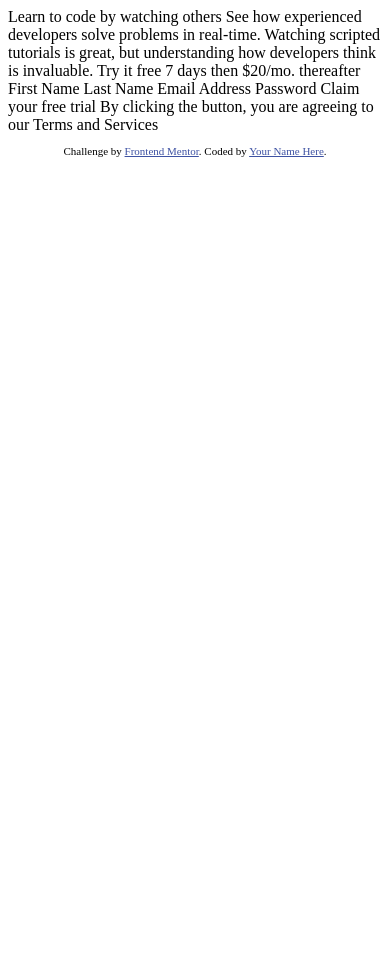
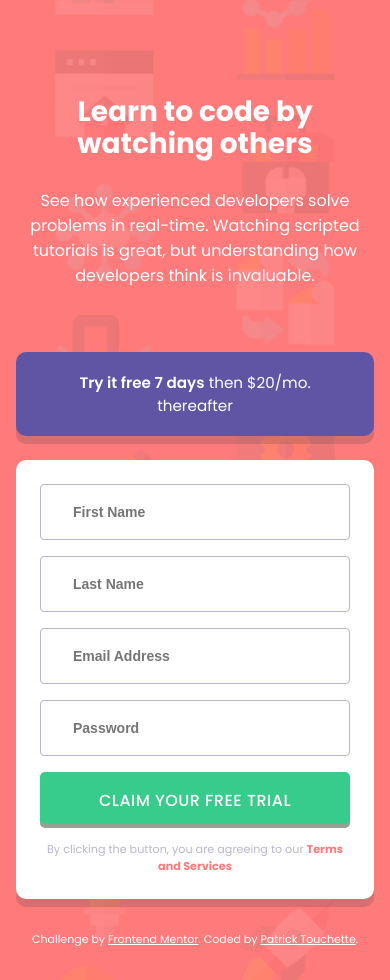
Before and after one commit to patricktouchette/frontendmentor, a plain HTML site: page 08-intro-component-with-signup-form/index.html in a window 390 px wide. Before the commit the page ends 844 px from the top, so only its background shows below. Drawn offline with Linux system fonts and the light colour scheme.

Commit message:
Challenge 08 completed

```diff
--- a/08-intro-component-with-signup-form/index.html
+++ b/08-intro-component-with-signup-form/index.html
@@ -1,42 +1,96 @@
 <!DOCTYPE html>
 <html lang="en">
   <head>
-  <meta charset="UTF-8">
-  <meta name="viewport" content="width=device-width, initial-scale=1.0"> <!-- displays site properly based on user's device -->
+    <meta charset="UTF-8" />
+    <meta name="viewport" content="width=device-width, initial-scale=1.0" />
 
-  <link rel="icon" type="image/png" sizes="32x32" href="./images/favicon-32x32.png">
+    <link
+      rel="icon"
+      type="image/png"
+      sizes="32x32"
+      href="./images/favicon-32x32.png"
+    />
 
     <title>Frontend Mentor | Intro component with sign up form</title>
 
-  <!-- Feel free to remove these styles or customise in your own stylesheet 👍 -->
-  <style>
-    .attribution { font-size: 11px; text-align: center; }
-    .attribution a { color: hsl(228, 45%, 44%); }
-  </style>
+    <link rel="stylesheet" href="./scss/main.css" />
   </head>
   <body>
+    <div class="wrapper" id="wrapper">
+      <!-- <div id="design"></div> -->
+      <!-- <div id="line"></div> -->
 
-  Learn to code by watching others
+      <section class="blurb">
+        <h1>Learn to code by watching others</h1>
 
-  See how experienced developers solve problems in real-time. Watching scripted tutorials is great,
-  but understanding how developers think is invaluable.
+        <p>
+          See how experienced developers solve problems in real-time. Watching
+          scripted tutorials is great, but understanding how developers think is
+          invaluable.
+        </p>
+      </section>
 
-  Try it free 7 days then $20/mo. thereafter
+      <div class="signup">
+        <button class="btn btn-secondary">
+          <span>Try it free 7 days</span> then $20/mo. thereafter
+        </button>
 
-  First Name
-  Last Name
-  Email Address
-  Password
+        <form action="POST" class="signup-form">
+          <input
+            type="text"
+            name="firstName"
+            id="firstName"
+            aria-label="firstName"
+            placeholder="First Name"
+          />
+          <input
+            type="text"
+            name="lastName"
+            id="lastName"
+            aria-label="lastName"
+            placeholder="Last Name"
+          />
+          <input
+            type="email"
+            name="email"
+            id="email"
+            aria-label="email"
+            placeholder="Email Address"
+          />
+          <input
+            type="password"
+            name="password"
+            id="password"
+            aria-label="password"
+            placeholder="Password"
+          />
 
+          <div>
+            <button type="submit" class="btn btn-primary">
               Claim your free trial
+            </button>
 
-  By clicking the button, you are agreeing to our Terms and Services
+            <p>
+              By clicking the button, you are agreeing to our
+              <span>Terms and Services</span>
+            </p>
+          </div>
+        </form>
+      </div>
+    </div>
 
     <footer>
       <p class="attribution">
-      Challenge by <a href="https://www.frontendmentor.io?ref=challenge" target="_blank">Frontend Mentor</a>.
-      Coded by <a href="#">Your Name Here</a>.
+        Challenge by
+        <a href="https://www.frontendmentor.io?ref=challenge" target="_blank"
+          >Frontend Mentor</a
+        >. Coded by
+        <a href="https://github.com/patricktouchette/frontendmentor"
+          >Patrick Touchette</a
+        >.
       </p>
     </footer>
+
+    <!-- <script src="./js/DesignSlider.js"></script> -->
   </body>
 </html>
--- /dev/null
+++ b/08-intro-component-with-signup-form/js/DesignSlider.js
@@ -0,0 +1,52 @@
+const line = document.getElementById("line");
+const design = document.getElementById("design");
+const wrapper = document.getElementById("wrapper");
+
+let startPos = getComputedStyle(line).left;
+line.style.left = `${startPos}px`;
+design.style.width = `${startPos}px`;
+
+let dragging = false;
+let measuring = false;
+
+let measure = 0;
+let measureStart = 0;
+let mesureEnd = 0;
+
+const startMeasure = e => {
+  if (e.key !== "a") return;
+  if (measuring) return;
+
+  measuring = true;
+  measureStart = +line.style.left.replace(/px/, "");
+};
+
+const stopMeasure = e => {
+  measuring = false;
+  console.log("measure", Math.abs(measure));
+};
+
+const startDrag = e => {
+  dragging = true;
+};
+
+const drag = e => {
+  if (!dragging) return;
+  line.style.left = e.x - 2 - wrapper.offsetLeft + "px";
+  design.style.width = e.x - 2 - wrapper.offsetLeft + "px";
+
+  if (measuring) {
+    measure = measureStart + wrapper.offsetLeft - e.x;
+  }
+};
+
+const stopDrag = () => {
+  dragging = false;
+};
+
+line.addEventListener("mousedown", startDrag);
+document.body.addEventListener("mousemove", drag);
+document.body.addEventListener("mouseup", stopDrag);
+document.body.addEventListener("mouseleave", stopDrag);
+document.body.addEventListener("keydown", startMeasure);
+document.body.addEventListener("keyup", stopMeasure);
--- /dev/null
+++ b/08-intro-component-with-signup-form/scss/_DesignSlider.scss
@@ -0,0 +1,42 @@
+// design Slider Overlay
+$sliderPosition: 70%;
+$width: 1440px;
+$height: 800px;
+$mobileHeight: 1000px;
+
+#design {
+  left: 0;
+  position: absolute;
+  width: $sliderPosition;
+  height: $height;
+  z-index: 2;
+  background-image: url("../design/desktop-design.jpg");
+  background-repeat: no-repeat;
+
+  @media (max-width: 1000px) {
+    background-image: url("../design/mobile-design.jpg");
+    height: $mobileHeight;
+  }
+}
+
+#line {
+  position: absolute;
+  height: $height;
+  width: 4px;
+  background: orange;
+  z-index: 3;
+  left: $sliderPosition;
+  cursor: grabbing;
+
+  @media (max-width: 1000px) {
+    height: $mobileHeight;
+  }
+}
+
+// Usage:
+// Add this HTML inside your wrapper
+
+// <div class="wrapper" id="wrapper">
+//   <div id="design"></div>
+//   <div id="line"></div>
+// </div>
--- /dev/null
+++ b/08-intro-component-with-signup-form/scss/_buttons.scss
@@ -0,0 +1,33 @@
+.btn {
+  background: none;
+  width: 100%;
+  font-family: $fontFamily;
+  color: white;
+  padding: 1.2rem 2rem;
+  border: none;
+  font-size: 0.95rem;
+  text-align: center;
+  cursor: pointer;
+}
+
+.btn-primary {
+  background: $green;
+  text-transform: uppercase;
+  font-weight: 500;
+  font-size: 1rem;
+  padding-top: 1rem;
+  padding-bottom: 0.65rem;
+  box-shadow: 0px 4px 0px 0px rgba(22, 48, 17, 0.45);
+  border-radius: 5px;
+  letter-spacing: 0.5px;
+}
+
+.btn-secondary {
+  background: $blue;
+  box-shadow: 0px 8px 0px 0px hsla(249, 10%, 26%, 0.2);
+  border-radius: 10px;
+
+  span {
+    font-weight: 600;
+  }
+}
--- /dev/null
+++ b/08-intro-component-with-signup-form/scss/_colors.scss
@@ -0,0 +1,10 @@
+// Primary
+$red: hsl(0, 100%, 74%);
+$green: hsl(154, 59%, 51%);
+
+// Accent
+$blue: hsl(248, 32%, 49%);
+
+// Neutral
+$darkBlue: hsl(249, 10%, 26%);
+$grayishBlue: hsl(246, 25%, 77%);
--- /dev/null
+++ b/08-intro-component-with-signup-form/scss/_form.scss
@@ -0,0 +1,47 @@
+.signup-form {
+  margin-top: 1.5rem;
+
+  display: grid;
+  grid-gap: 1.25rem;
+
+  justify-items: center;
+  padding: 2.5rem;
+  background: white;
+  color: $grayishBlue;
+  border-radius: 10px;
+  box-shadow: 0px 8px 0px 0px hsla(249, 10%, 26%, 0.2);
+
+  @media (max-width: 600px) {
+    padding: 1.5rem;
+    grid-gap: 1rem;
+  }
+
+  input {
+    padding: 1.19rem 2rem;
+    border-radius: 4px;
+    border: none;
+    border: 1px solid $grayishBlue;
+    font-weight: 700;
+    color: $darkBlue;
+    font-size: 14px;
+    width: 100%;
+
+    outline-color: $darkBlue;
+  }
+
+  div {
+    width: 100%;
+  }
+
+  p {
+    text-align: center;
+    margin-top: 1.1rem;
+    font-size: 0.7rem;
+    grid-gap: none;
+
+    span {
+      color: $red;
+      font-weight: 700;
+    }
+  }
+}
--- /dev/null
+++ b/08-intro-component-with-signup-form/scss/_responsive.scss
@@ -0,0 +1,11 @@
+@mixin for-phone {
+  @media (max-width: 599px) {
+    @content;
+  }
+}
+
+@mixin for-tablet {
+  @media (max-width: 1000px) {
+    @content;
+  }
+}
--- /dev/null
+++ b/08-intro-component-with-signup-form/scss/main.scss
@@ -0,0 +1,100 @@
+@import url("https://fonts.googleapis.com/css?family=Poppins:400,500,600,700&display=swap");
+$fontFamily: "Poppins", sans-serif;
+
+@import "colors";
+@import "DesignSlider";
+@import "buttons";
+@import "form";
+
+$maxWidth: 1440px;
+
+html {
+  font-size: 16px;
+}
+
+* {
+  margin: 0;
+  padding: 0;
+  box-sizing: border-box;
+}
+
+body {
+  font-family: $fontFamily;
+  background: url("../images/bg-intro-desktop.png") center center/cover, $red;
+  min-height: 100vh;
+  z-index: -1;
+}
+
+.wrapper {
+  margin: 0 auto;
+  max-width: $maxWidth;
+  position: relative;
+  min-height: 800px;
+  padding: 0 10rem;
+  color: white;
+
+  display: grid;
+  grid-template-columns: 1fr 1fr;
+  grid-gap: 2rem;
+
+  @media (max-width: 1000px) {
+    display: block;
+    padding-left: 5rem;
+    padding-right: 5rem;
+    padding-top: 0rem;
+  }
+  @media (max-width: 600px) {
+    display: block;
+    padding-left: 1rem;
+    padding-right: 1rem;
+  }
+}
+
+.blurb {
+  padding-top: 18.5rem;
+
+  @media (max-width: 1000px) {
+    padding-top: 6rem;
+  }
+
+  h1 {
+    font-size: 3.05rem;
+    line-height: 1.14;
+
+    @media (max-width: 600px) {
+      text-align: center;
+      font-size: 1.75rem;
+      font-weight: 700;
+      max-width: 300px;
+      margin: 0 auto;
+    }
+  }
+
+  p {
+    margin-top: 1.75rem;
+
+    @media (max-width: 600px) {
+      text-align: center;
+    }
+  }
+}
+
+.signup {
+  padding-top: 7.5rem;
+
+  @media (max-width: 600px) {
+    padding-top: 4rem;
+  }
+}
+
+.attribution {
+  margin-top: 2rem;
+  margin-bottom: 2rem;
+  font-size: 11px;
+  text-align: center;
+  color: white;
+}
+
+.attribution a {
+  color: white;
+}
```
Also changed, not shown: 08-intro-component-with-signup-form/scss/main.css (added), 2 other files. Lines whose indentation alone changed are shown as unchanged.
